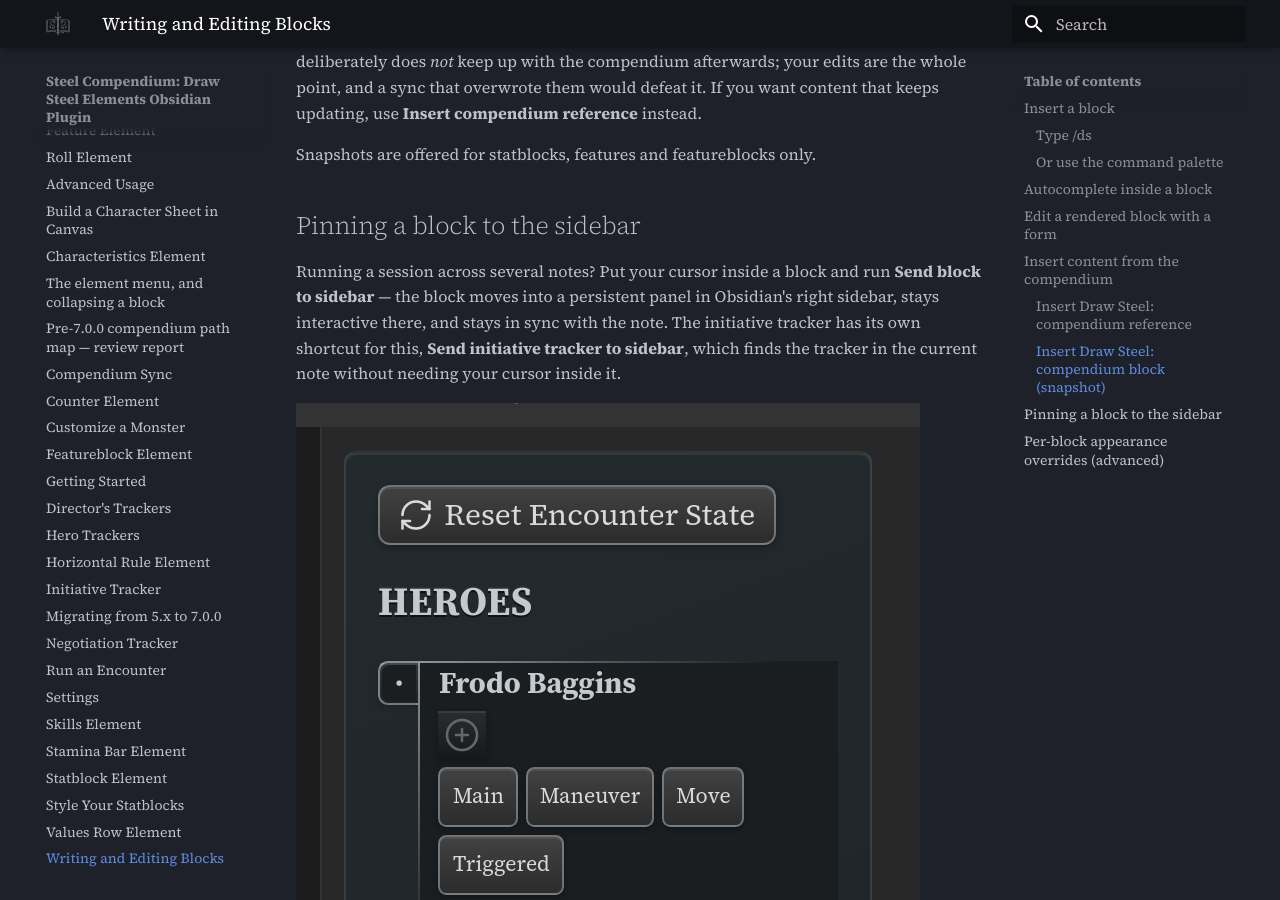
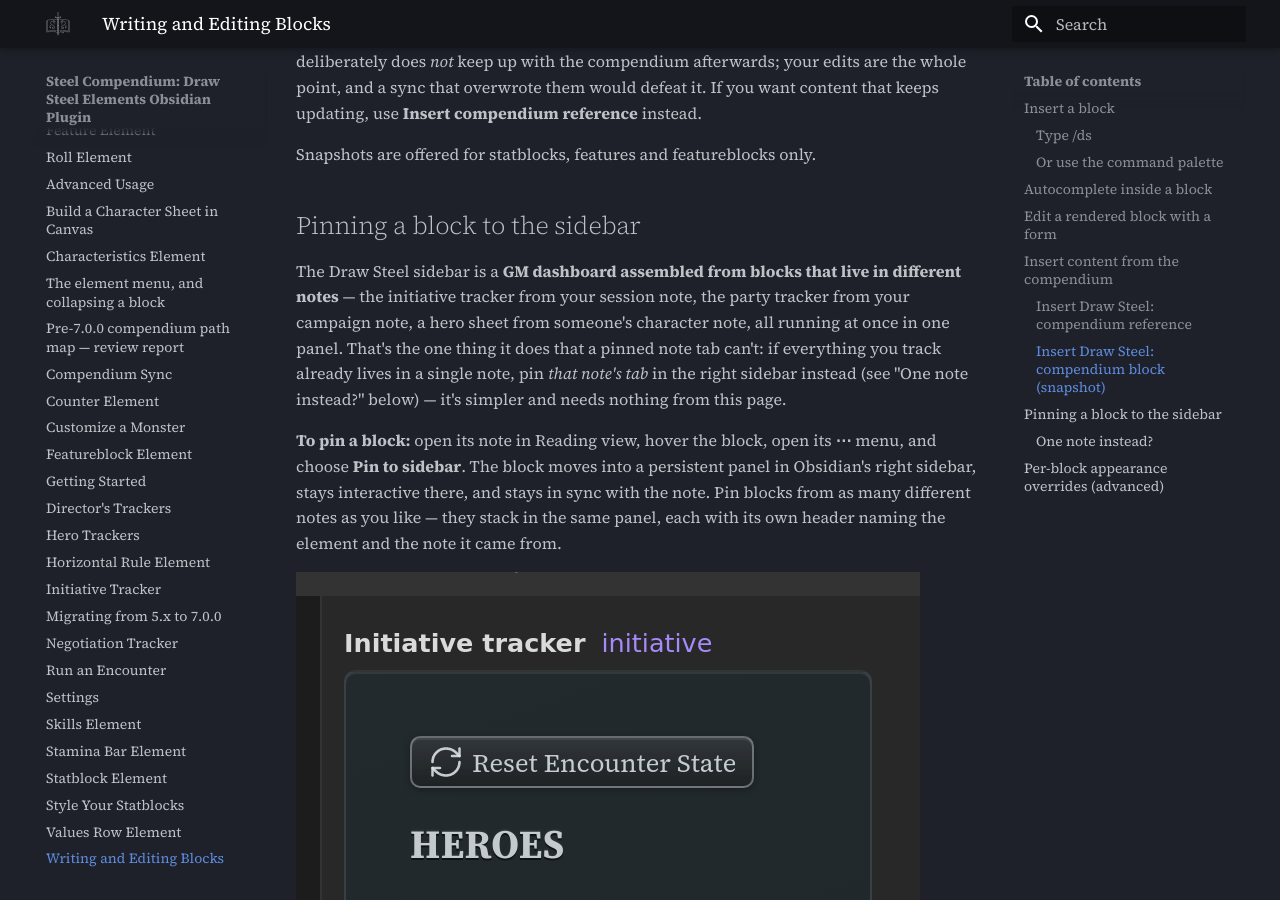
Before and after one commit to SteelCompendium/draw-steel-elements, an MkDocs documentation site: the page built from docs/writing-blocks.md, in a window 1280 px wide and 900 px high, scrolled down 1988 px. Built offline with MkDocs 1.6.1 and Material for MkDocs 9.7.7, drawn with Linux system fonts in a browser that asks for light colours; comment, search, counter and statistics services are not loaded; the version menu is left out; some of the changed text lies outside the part shown.

Commit message:
docs: reframe the sidebar pitch, document the pinned-note pattern (SC-184)
Stop selling the sidebar as "your tracker, but persistent" — a pinned note
tab does that, better, with a close button and reordering for free. Sell it
as what it uniquely does: a GM dashboard assembled from blocks that live in
different notes.

- writing-blocks.md's "Pinning a block to the sidebar" leads with the
  reframed pitch, documents the new chrome-menu Pin/Unpin path as primary
  (keeping the cursor-driven commands as a still-working alternative), and
  adds a "One note instead?" paragraph pointing at the pinned-note-tab
  pattern for the common single-note case.
- advanced-usage.md's "The sidebar" section gets the same reframe, condensed,
  cross-referencing writing-blocks.md for the full story.
- initiative-tracker.md's "Pinning to the Sidebar" section leads with the
  chrome-menu path and the same one-note pointer.
- docs/Media/sidebar.png regenerated (npm run docs-shots -- --only=sidebar.png)
  to show the new panel header — the old screenshot predates it.

Embed reconciliation (do NOT read as read-only anywhere above): the round-2
report's "embeds are read-only" claim traced to prose comments
(BlockHost.ts, stamina-bar/view.ts, statblock/view.ts) describing an
assumption that was never implemented as a check or covered by a test.
ReadingModeBlockHost.canPersist is exactly `ctx.getSectionInfo(el) !== null`
(plus the canvas sourcePath==='' exclusion) — nothing there special-cases an
embed. Scott's live test (2026-08-28: an embedded initiative tracker editable
in both reading and Live Preview) is consistent with the code, not in spite
of it.

```diff
--- a/docs/writing-blocks.md
+++ b/docs/writing-blocks.md
@@ -85,21 +85,44 @@
 
 ## Pinning a block to the sidebar
 
-Running a session across several notes? Put your cursor inside a block and run **Send block
-to sidebar** — the block moves into a persistent panel in Obsidian's right sidebar, stays
-interactive there, and stays in sync with the note. The initiative tracker has its own
-shortcut for this, **Send initiative tracker to sidebar**, which finds the tracker in the
-current note without needing your cursor inside it.
+The Draw Steel sidebar is a **GM dashboard assembled from blocks that live in different
+notes** — the initiative tracker from your session note, the party tracker from your
+campaign note, a hero sheet from someone's character note, all running at once in one
+panel. That's the one thing it does that a pinned note tab can't: if everything you track
+already lives in a single note, pin *that note's tab* in the right sidebar instead (see
+"One note instead?" below) — it's simpler and needs nothing from this page.
 
-![An initiative tracker pinned to the Draw Steel sidebar](Media/sidebar.png)
+**To pin a block:** open its note in Reading view, hover the block, open its **⋯** menu, and
+choose **Pin to sidebar**. The block moves into a persistent panel in Obsidian's right
+sidebar, stays interactive there, and stays in sync with the note. Pin blocks from as many
+different notes as you like — they stack in the same panel, each with its own header naming
+the element and the note it came from.
 
-Open the panel any time with the crossed-swords ribbon icon, or the **Open Draw Steel
-sidebar** command.
+![Two blocks pinned to the Draw Steel sidebar, each with its own header](Media/sidebar.png)
+
+To remove one, open its **⋯** menu in the sidebar and choose **Unpin from sidebar** — that
+panel closes; the others stay. Open (or re-focus) the panel any time with the crossed-swords
+ribbon icon, or the **Open Draw Steel sidebar** command; an empty panel explains itself and
+how to fill it.
+
+Two older paths still work, for a cursor-driven workflow: put your cursor inside a block and
+run **Send block to sidebar**, or — for the initiative tracker specifically, from anywhere
+in its note — **Send initiative tracker to sidebar**.
 
 Pinning a tracker adds a hidden `_dse_anchor:` line to it — that's the plugin's bookmark
 for finding the block again after you edit the note around it. Leave it alone. A `ds-scc`
 block, whose content is exactly one compendium code, is never written to: pinning one
 leaves the note unchanged and the sidebar finds it by its code.
+
+### One note instead?
+
+If everything you're tracking for a session already lives in one note, you don't need the
+sidebar at all: open that note in the right sidebar the normal Obsidian way (drag its tab
+over, or open it and use "Move to right sidebar") and pin the tab. You get the same
+persistent panel, plus things the Draw Steel sidebar doesn't have — a close button and
+drag-to-reorder for free, room for ordinary prose alongside your blocks, and no rebuild
+flash while you edit. Use the Draw Steel sidebar when your trackers live in different notes;
+use a pinned note tab when they don't.
 
 ## Per-block appearance overrides (advanced)
 
```
Also changed, not shown: CHANGELOG.md (+17 -0 lines), docs/advanced-usage.md (+13 -6 lines), docs/initiative-tracker.md (+9 -6 lines), docs/Media/sidebar.png.
